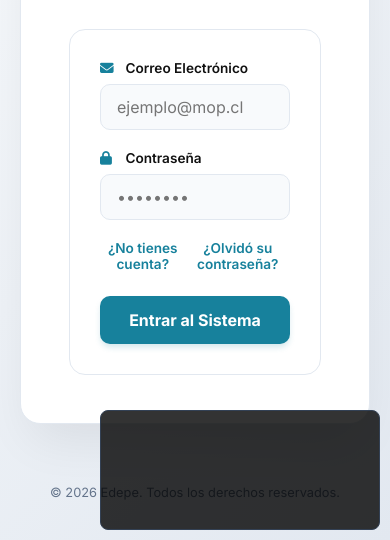
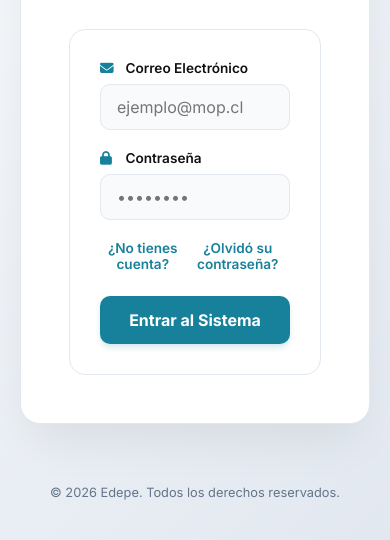
Before and after one commit to rx7vasquez/edepe, a website: page index.html in a window 390 px wide. Shown: the part 304-844 px from the top of the page. Drawn offline with Linux system fonts and the light colour scheme.

Commit message:
Fix: Remove debug-console artifact causing black box overlay on mobile UI

```diff
--- a/index.html
+++ b/index.html
@@ -65,24 +65,6 @@
         .mop-form-grid .full-width {
             grid-column: span 2;
         }
-
-        #debug-console {
-            position: fixed;
-            bottom: 10px;
-            right: 10px;
-            width: 280px;
-            height: 120px;
-            background: rgba(0, 0, 0, 0.8);
-            color: #00ff00;
-            font-family: monospace;
-            font-size: 9px;
-            overflow-y: auto;
-            z-index: 100000;
-            padding: 8px;
-            pointer-events: none;
-            border-radius: 8px;
-            border: 1px solid #334155;
-        }
     </style>
 </head>
 
@@ -99,8 +81,6 @@
             <div id="modal-body"></div>
         </div>
     </div>
-
-    <div id="debug-console"></div>
 
     <div id="app">
         <!-- Navigation -->
```
